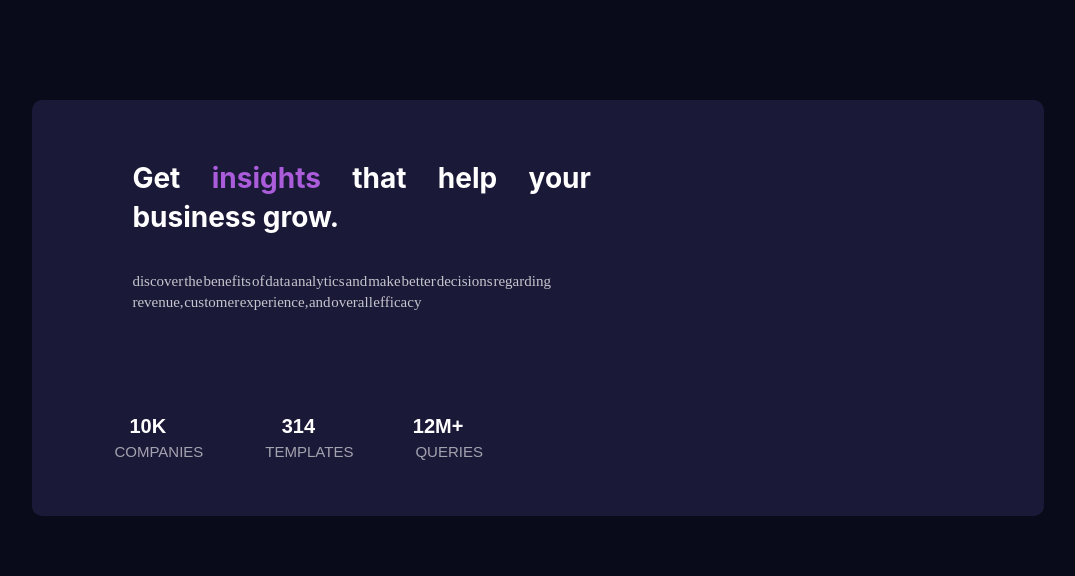
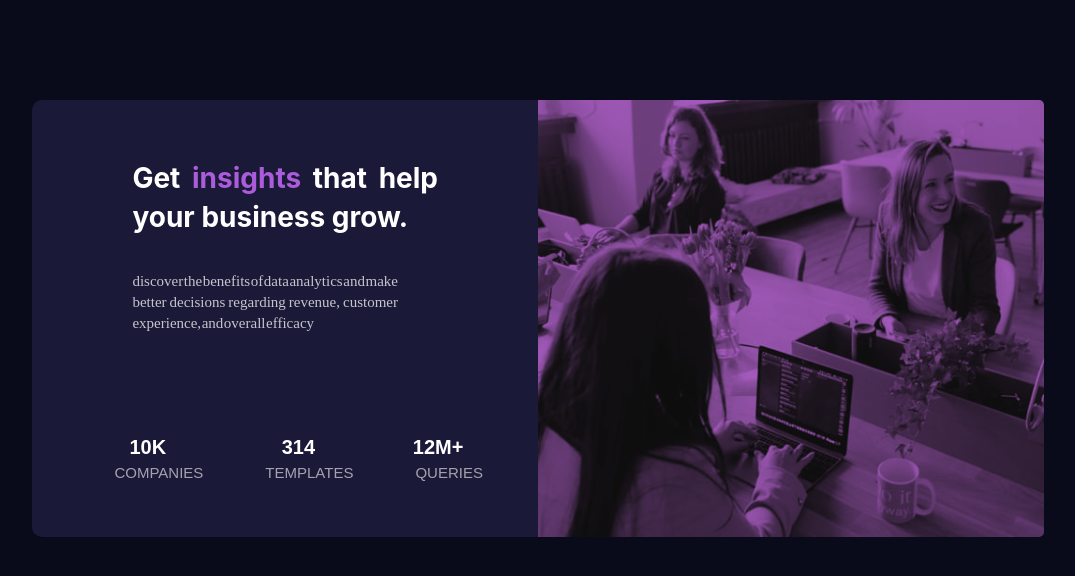
Before and after one commit to nikzaddev99/stats-preview-card-component, a plain HTML site: page index.html in a window 1280 px wide. Shown: the whole page, without its empty margins (102-1177 px from the left). Drawn offline with Linux system fonts and the light colour scheme; a web font is replaced by a local one.

Commit message:
Update index.html

```diff
--- a/index.html
+++ b/index.html
@@ -54,6 +54,6 @@
       </div>
     </div>
 
-    <img src="images/image-header-desktop.jpg" alt="" />
+    <img src="image-header-desktop.jpg" alt="" />
   </div>
 </html>
```
